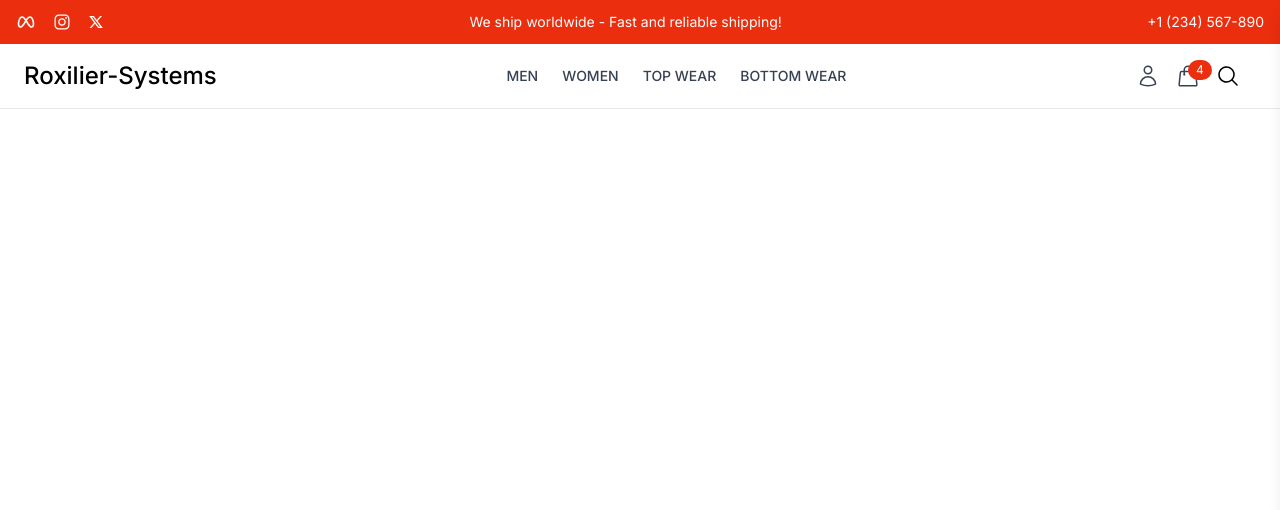
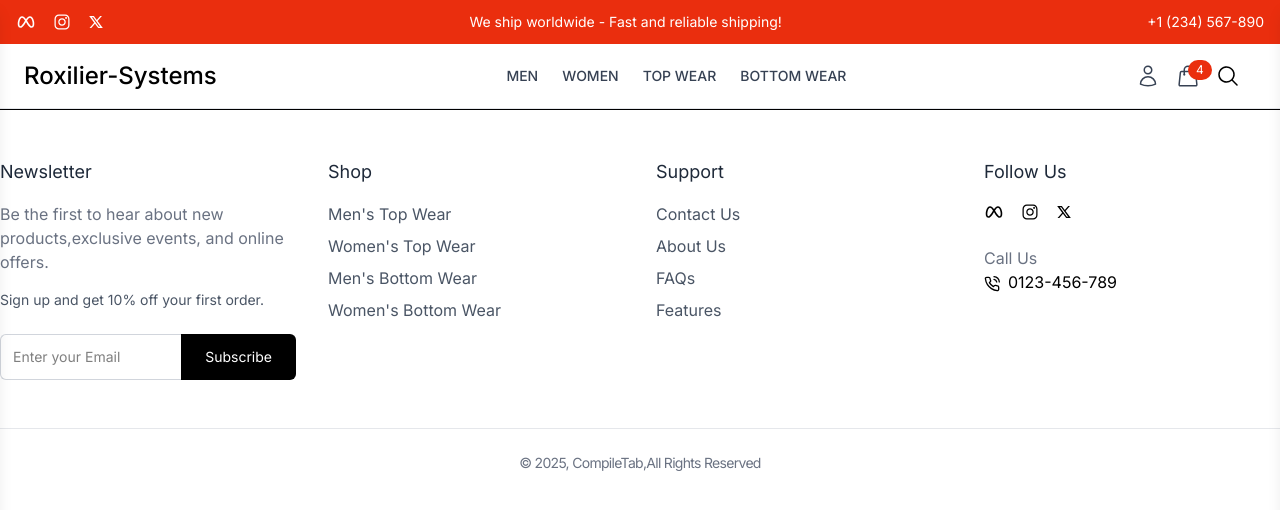
Before and after one commit to ManoranjanJena24/Roxilier-System-Assignment, a React (Vite) app in the folder frontend/: page / in a window 1280 px wide. Shown: the top 510 px of the page. Built offline with nearby package versions, Linux system fonts and the light colour scheme; a web font is replaced by a local one.

Commit message:
Done with the Footer Section

```diff
--- /dev/null
+++ b/frontend/src/components/Cart/CartContents.jsx
@@ -0,0 +1,68 @@
+import React from "react";
+import { RiDeleteBin3Fill, RiDeleteBin3Line } from "react-icons/ri";
+
+const CartContents = () => {
+  const cartProducts = [
+    {
+      productId: 1,
+      name: "T-shirt",
+      size: "M",
+      color: "red",
+      quantity: 1,
+      price: 15,
+      image: "https://picsum.photos/200?random=1",
+    },
+    {
+      productId: 2,
+      name: "Jeans",
+      size: "L",
+      color: "Blue",
+      quantity: 1,
+      price: 15,
+      image: "https://picsum.photos/200?random=2",
+    },
+  ];
+  return (
+    <div>
+      {cartProducts.map((product, index) => (
+        <div
+          key={index}
+          className="flex items-start justify-between py-4 border-b"
+        >
+          <div className="flex items-start">
+            <img
+              src={product.image}
+              alt={product.name}
+              className="w-20 h-24 object-cover mr-4 rounded"
+            />
+            <div>
+              <h3>{product.name}</h3>
+              <p className="text-sm text-gray-500">
+                size:{product.size} | color:{product.color}
+              </p>
+              <div className="flex items-center mt-2">
+                <button className="border rounded px-2 py-1 text-xl font-medium">
+                  -
+                </button>
+                <span className="mx-4">{product.quantity}</span>
+                <button className="border rounded px-2 py-1 text-xl font-medium">
+                  +
+                </button>
+              </div>
+            </div>
+          </div>
+
+        <div>
+            <p>₹{product.price.toLocaleString()}</p>
+            <button>
+                <RiDeleteBin3Line className="h-6 w-6 mt-2 text-red-600"/>
+            </button>
+        </div>
+
+        </div>
+      ))}
+    </div>
+  );
+};
+
+export default CartContents;
--- /dev/null
+++ b/frontend/src/components/Common/Footer.jsx
@@ -0,0 +1,140 @@
+import React from "react";
+import { IoLogoInstagram } from "react-icons/io";
+import { RiTwitterXLine } from "react-icons/ri";
+import { TbBrandMeta } from "react-icons/tb";
+import { Link } from "react-router-dom";
+import { FiPhoneCall } from "react-icons/fi";
+
+const Footer = () => {
+  return (
+    <footer className="border-t py-12">
+      <div className="container mx-auto grid grid-cols-1 md:grid-cols-4 gap-8 px-4 lg:px-0">
+        <div>
+          <h3 className="text-lg text-gray-800 mb-4">Newsletter</h3>
+          <p className="text-gray-500 mb-4">
+            Be the first to hear about new products,exclusive events, and online
+            offers.
+          </p>
+          <p className="text-medium text-sm text-gray-600 mb-6">
+            Sign up and get 10% off your first order.
+          </p>
+
+          {/* Newsletter form  */}
+
+          <form className="flex">
+            <input
+              type="email"
+              placeholder="Enter your Email"
+              className="p-3 w-full text-sm border-t border-l border-b border-gray-300 rounded-l-md focus:outline-none focus:ring-2 focus:ring-gray-500 transition-all"
+              required
+            />
+            <button
+              type="submit"
+              className="bg-black text-white px-6 py-3 text-sm rounded-r-md hover:bg-gray-800 transition-all"
+            >
+              Subscribe
+            </button>
+          </form>
+        </div>
+
+        {/* Shop Links  */}
+        <div>
+          <h3 className="text-lg text-gray-800 mb-4">Shop</h3>
+          <ul className="space-y-2 text-gray-600">
+            <li>
+              <Link to="#" className="hover:text-gray-600 transition-colors">
+                Men's Top Wear
+              </Link>
+            </li>
+            <li>
+              <Link to="#" className="hover:text-gray-600 transition-colors">
+                Women's Top Wear
+              </Link>
+            </li>
+            <li>
+              <Link to="#" className="hover:text-gray-600 transition-colors">
+                Men's Bottom Wear
+              </Link>
+            </li>
+            <li>
+              <Link to="#" className="hover:text-gray-600 transition-colors">
+                Women's Bottom Wear
+              </Link>
+            </li>
+          </ul>
+        </div>
+        {/* Support Links  */}
+
+        <div>
+          <h3 className="text-lg text-gray-800 mb-4">Support</h3>
+          <ul className="space-y-2 text-gray-600">
+            <li>
+              <Link to="#" className="hover:text-gray-600 transition-colors">
+                Contact Us
+              </Link>
+            </li>
+            <li>
+              <Link to="#" className="hover:text-gray-600 transition-colors">
+                About Us
+              </Link>
+            </li>
+            <li>
+              <Link to="#" className="hover:text-gray-600 transition-colors">
+                FAQs
+              </Link>
+            </li>
+            <li>
+              <Link to="#" className="hover:text-gray-600 transition-colors">
+                Features
+              </Link>
+            </li>
+          </ul>
+        </div>
+
+        {/* Follow us  */}
+
+        <div>
+          <h3 className="text-lg text-gray-800 mb-4"> Follow Us</h3>
+          <div className="flex items-center space-x-4 mb-6">
+            <a
+              href="https://www.facebook.com/"
+              target="_blank"
+              rel='"noopener noreferrer'
+              className="hover:text-gray-500"
+            >
+              <TbBrandMeta className="h-5 w-5" />
+            </a>
+            <a
+              href="https://www.facebook.com/"
+              target="_blank"
+              rel='"noopener noreferrer'
+              className="hover:text-gray-500"
+            >
+              <IoLogoInstagram className="h-5 w-5" />
+            </a>
+            <a
+              href="https://www.facebook.com/"
+              target="_blank"
+              rel='"noopener noreferrer'
+              className="hover:text-gray-500"
+            >
+              <RiTwitterXLine className="h-4 w-4" />
+            </a>
+          </div>
+          <p className="text-gray-500">Call Us</p>
+          <p>
+            <FiPhoneCall className="inline-block mr-2" />
+            0123-456-789
+          </p>
+        </div>
+      </div>
+      {/* Footer Bottom  */}
+
+      <div className="container mx-auto mt-12 px-4 lg:px-0 border-t border-gray-200 pt-6">
+        <p className="text-gray-500 text-sm tracking-tighter text-center ">© 2025, CompileTab,All Rights Reserved</p>
+      </div>
+    </footer>
+  );
+};
+
+export default Footer;
--- a/frontend/src/components/Common/Navbar.jsx
+++ b/frontend/src/components/Common/Navbar.jsx
@@ -1,16 +1,25 @@
-import React, { useState } from 'react'
-import { Link } from 'react-router-dom'
-import {HiOutlineUser, HiOutlineShoppingBag,HiBars3BottomRight} from 'react-icons/hi2'
-import SearchBar from './SearchBar';
-import CartDrawer from '../Layout/CartDrawer';
+import React, { useState } from "react";
+import { Link } from "react-router-dom";
+import {
+  HiOutlineUser,
+  HiOutlineShoppingBag,
+  HiBars3BottomRight,
+} from "react-icons/hi2";
+import SearchBar from "./SearchBar";
+import CartDrawer from "../Layout/CartDrawer";
+import { IoMdClose } from "react-icons/io";
 
 const Navbar = () => {
+  const [drawerOpen, setDrawerOpen] = useState(false);
+  const [navDrawerOpen, setnavDrawerOpen] = useState(false);
 
-    const [drawerOpen, setDrawerOpen] = useState(false);
+  const toggleNavDrawer = () => {
+    setnavDrawerOpen(!navDrawerOpen);
+  };
 
-    const toggleCartDrawer = () => {
-      setDrawerOpen(!drawerOpen);
-    };
+  const toggleCartDrawer = () => {
+    setDrawerOpen(!drawerOpen);
+  };
 
   return (
     <>
@@ -55,7 +64,10 @@
           <Link to="/profile" className="hover:text-black">
             <HiOutlineUser className="h-6 w-6 text-gray-700" />
           </Link>
-          <button  onClick={toggleCartDrawer} className="relative hover:text-black">
+          <button
+            onClick={toggleCartDrawer}
+            className="relative hover:text-black"
+          >
             <HiOutlineShoppingBag className="h-6 w-6 text-gray-700" />
             <span className="absolute -top-1 bg-roxilier-red text-white text-xs rounded-full px-2 py-0.5">
               4
@@ -67,15 +79,62 @@
             <SearchBar />
           </div>
 
-          <button className="md:hidden">
+          <button onClick={toggleNavDrawer} className="md:hidden">
             <HiBars3BottomRight className="h-6 w-6 text-gray-700" />
           </button>
         </div>
       </nav>
       <CartDrawer drawerOpen={drawerOpen} toggleCartDrawer={toggleCartDrawer} />
 
+      {/* Mobile Navigation  */}
+
+      <div
+        className={`fixed top-0 left-0 w-3/4 sm:w-1/2 md:1/3 h-full bg-white shadow-lg transform transition-transform duration-300 z-50 ${
+          navDrawerOpen ? "translate-x-0" : "-translate-x-full"
+        }`}
+      >
+        <div className="flex justify-end p-4 ">
+          <button onClick={toggleNavDrawer}>
+            <IoMdClose className="h-6 w-6 text-gray-600" />
+          </button>
+        </div>
+
+        <div className="p-4">
+          <h2 className="text-xl font-semibold mb-4">Menu</h2>
+          <nav className="space-y-4">
+            <Link
+              to="#"
+              onClick={toggleNavDrawer}
+              className="block text-gray-600 hover:text-black"
+            >
+              Men
+            </Link>
+            <Link
+              to="#"
+              onClick={toggleNavDrawer}
+              className="block text-gray-600 hover:text-black"
+            >
+              Women
+            </Link>
+            <Link
+              to="#"
+              onClick={toggleNavDrawer}
+              className="block text-gray-600 hover:text-black"
+            >
+              Top Wear
+            </Link>
+            <Link
+              to="#"
+              onClick={toggleNavDrawer}
+              className="block text-gray-600 hover:text-black"
+            >
+              Bottom Wear
+            </Link>
+          </nav>
+        </div>
+      </div>
     </>
   );
-}
+};
 
-export default Navbar
+export default Navbar;
--- a/frontend/src/components/Layout/CartDrawer.jsx
+++ b/frontend/src/components/Layout/CartDrawer.jsx
@@ -1,10 +1,11 @@
 import React, { useState } from 'react'
 import { IoMdClose } from 'react-icons/io'
+import CartContents from '../Cart/CartContents'
 
 const CartDrawer = ({drawerOpen,toggleCartDrawer}) => {
 
   return (
-    <div className={`fixed top-0 right-0 w-3/4 sm:w-1/2 md:w-1/4 h-full bg-white shadow-lg transform transition-transform duration-300 flex flex-col z-50 ${drawerOpen? "translate-x-0":"translate-x-full"}`}>
+    <div className={`fixed top-0 right-0 w-3/4 sm:w-1/2 md:w-[30rem] h-full bg-white shadow-lg transform transition-transform duration-300 flex flex-col z-50 ${drawerOpen? "translate-x-0":"translate-x-full"}`}>
         {/* Close Button  */}
         <div className='flex justify-end p-4'>
             <button onClick={toggleCartDrawer}>
@@ -12,7 +13,20 @@
             </button>
         </div>
 
+        {/* Cart content with scrollable area  */}
+        <div className='flex-grow p-4 overflow-y-auto'>
+            <h2 className='text-xl font-semibold mb-4'>Your Cart</h2>
+            {/* Component for Cart Content  */}
+            <CartContents/>
 
+
+        </div>
+
+            {/* Checkout Button  */}
+            <div className="p-4 bg-white sticky bottom-0">
+                <button className='w-full bg-black text-white py-3 rounded-lg font-semibold hover:bg-gray-800 transition'>Checkout</button>
+                <p className='text-sm tracking-tighter text-gray-500 mt-2 text-center'> Shipping, taxes,and discount codes calculated at checkout.</p>
+            </div>
     </div>
   )
 }
--- a/frontend/src/components/Layout/UserLayout.jsx
+++ b/frontend/src/components/Layout/UserLayout.jsx
@@ -1,5 +1,6 @@
 import React from 'react'
 import Header from '../Common/Header'
+import Footer from '../Common/Footer'
 
 const UserLayout = () => {
   return (
@@ -7,7 +8,9 @@
     {/* Header  */}
     <Header/>
     {/* Main Content  */}
+
     {/* Footer  */}
+    <Footer/>
     </>
   )
 }
```
